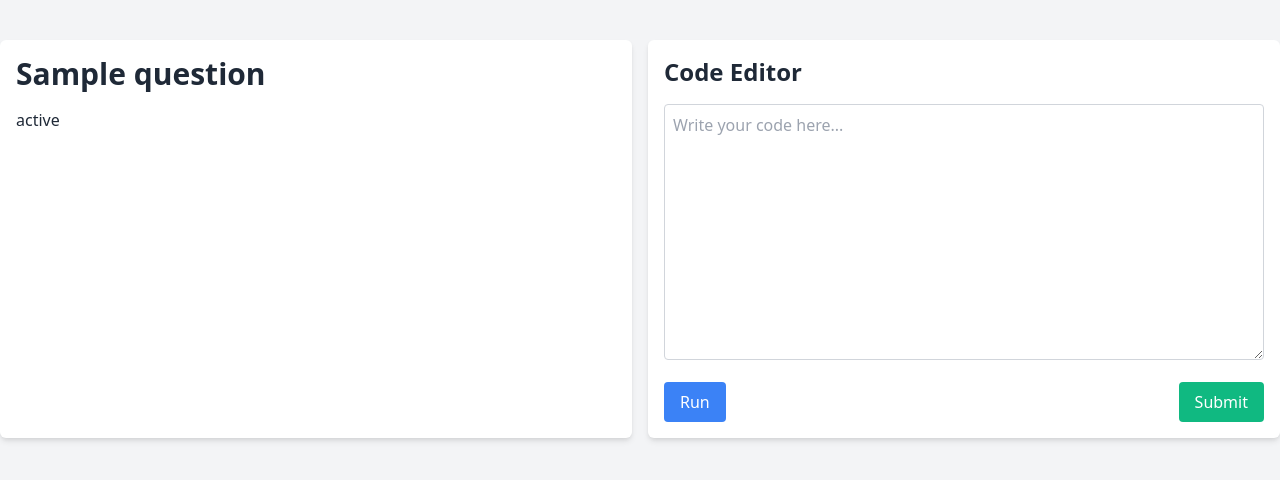
After one commit to ANKISH1/Online-Judge, a Django app: template home/templates/question_detail.html in a window 1280 px wide. The commit adds this page. Shown: the top 480 px of the page. Run offline with Django 3.2, Linux system fonts and the light colour scheme; the template is opened without the code that fills it: most values are stand-ins (such as "Sample title", 1, 10 or a date in 2020); some libraries are stand-ins or nearby versions.

Commit message:
Added question details page

```diff
--- a/home/models.py
+++ b/home/models.py
@@ -3,7 +3,7 @@ from django.db import models
 # Create your models here.
 class Problem(models.Model):
     name = models.CharField(max_length=50)
-    statement = models.CharField(max_length=4000)
+    statement = models.TextField()
 
     def __str__(self):
         return self.name
--- /dev/null
+++ b/home/templates/question_detail.html
@@ -0,0 +1,32 @@
+<!DOCTYPE html>
+<html lang="en">
+<head>
+    <meta charset="UTF-8">
+    <meta name="viewport" content="width=device-width, initial-scale=1.0">
+    <title>{{ question.name }}</title>
+    <link href="https://cdn.jsdelivr.net/npm/tailwindcss@2.0.0/dist/tailwind.min.css" rel="stylesheet">
+</head>
+<body class="bg-gray-100 text-gray-800">
+    <div class="container mx-auto mt-10">
+        <div class="flex">
+            <!-- Problem Statement -->
+            <div class="w-1/2 p-4 bg-white shadow-md rounded-md">
+                <h1 class="text-3xl font-bold mb-4">{{ question.name }}</h1>
+                <p class="mb-6">{{ question.statement }}</p>
+            </div>
+
+            <!-- Code Editor Area -->
+            <div class="w-1/2 p-4 ml-4 bg-white shadow-md rounded-md">
+                <h2 class="text-2xl font-bold mb-4">Code Editor</h2>
+                <textarea class="w-full h-64 border border-gray-300 rounded p-2 mb-4" placeholder="Write your code here..."></textarea>
+
+                <!-- Buttons -->
+                <div class="flex justify-between">
+                    <button class="bg-blue-500 text-white px-4 py-2 rounded hover:bg-blue-600">Run</button>
+                    <button class="bg-green-500 text-white px-4 py-2 rounded hover:bg-green-600">Submit</button>
+                </div>
+            </div>
+        </div>
+    </div>
+</body>
+</html>
--- a/home/urls.py
+++ b/home/urls.py
@@ -1,8 +1,9 @@
 from django.contrib import admin
 from django.urls import path, include
-from .views import question_list
+from .views import question_list, question_detail
 
 
 urlpatterns = [
     path('', question_list, name ='question-list'),
+    path('problem/<int:problem_id>/',question_detail, name= 'problem-detail'),
 ]
```
Also changed, not shown: home/templates/all_questions.html (+1 -7 lines), home/views.py (+9 -1 lines).
